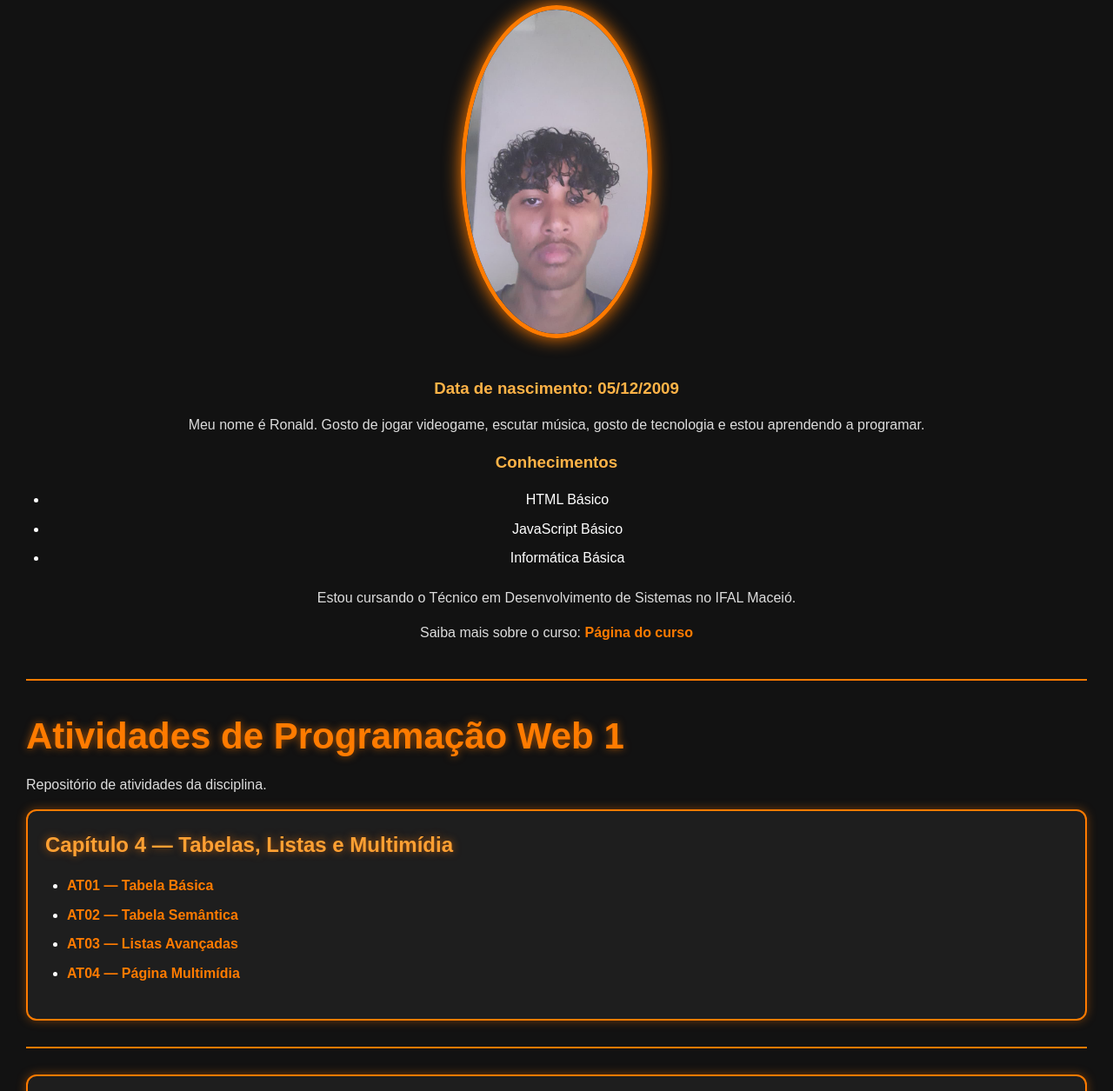
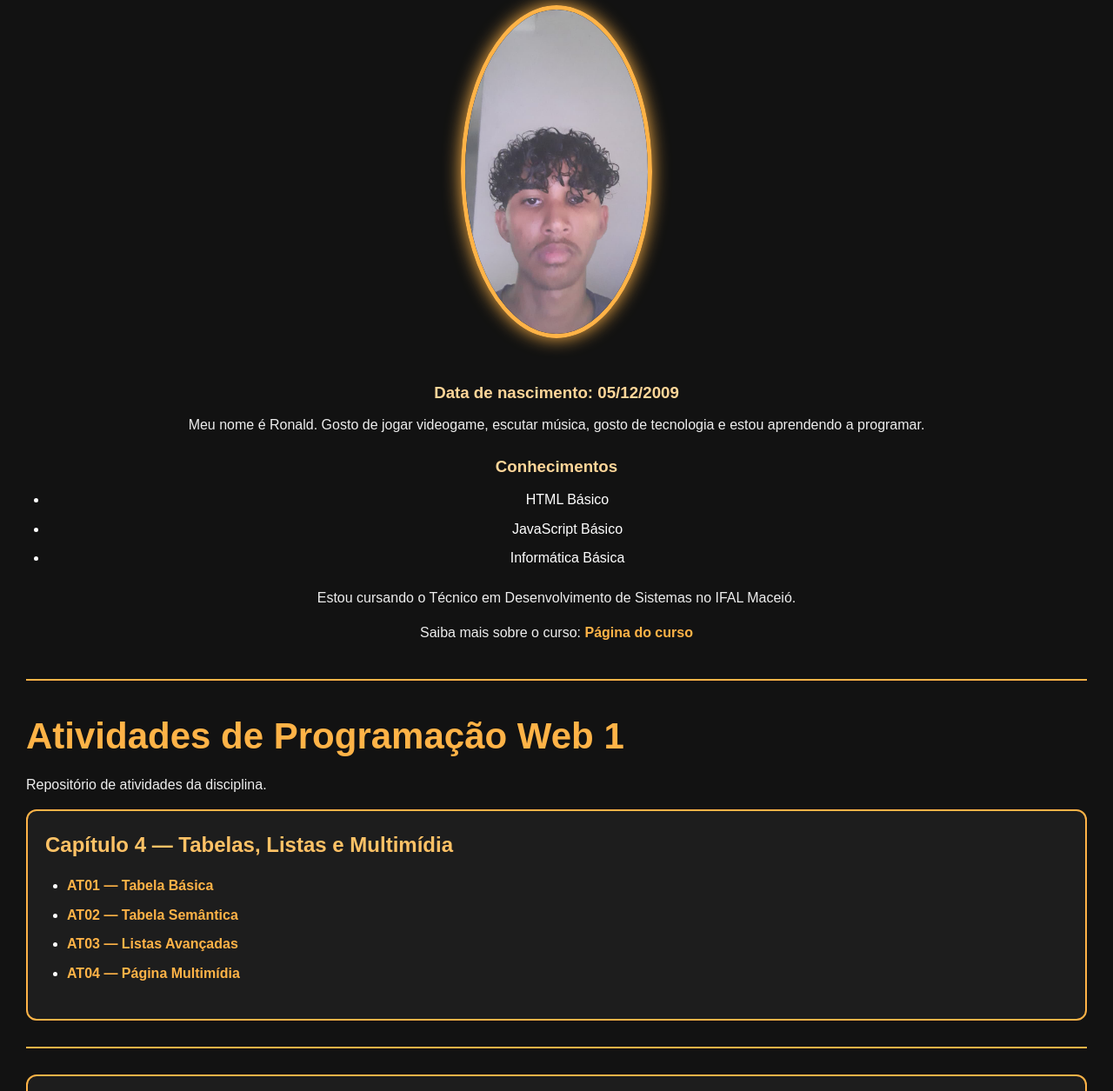
Before and after one commit to RGSS9/RGSS9.github.io, a plain HTML site: page index.html in a window 1280 px wide. Shown: the part 155-1410 px from the top of the page at 87% size. Drawn offline with Linux system fonts and the light colour scheme.

Commit message:
Update style.css

```diff
--- a/style.css
+++ b/style.css
@@ -32,9 +32,9 @@ header {
 header img {
     width: 220px;
     border-radius: 50%;
-    border: 5px solid #ff7b00;
+    border: 5px solid #ffb347;
     margin-bottom: 20px;
-    box-shadow: 0 0 20px #ff7b00;
+    box-shadow: 0 0 20px #ffb347;
 }
 
 /* ==========================
@@ -42,19 +42,20 @@ header img {
 ========================== */
 
 h1 {
-    color: #ff7b00;
+    color: #ffb347;
     font-size: 42px;
     margin-bottom: 10px;
 }
 
 h2 {
-    color: #ffa033;
+    color: #ffc266;
     margin-bottom: 15px;
 }
 
 h3 {
-    color: #ffb347;
-    margin: 15px 0;
+    color: #ffd699;
+    margin-top: 20px;
+    margin-bottom: 10px;
 }
 
 /* ==========================
@@ -62,8 +63,8 @@ h3 {
 ========================== */
 
 p {
+    color: #eeeeee;
     margin-bottom: 15px;
-    color: #dddddd;
 }
 
 /* ==========================
@@ -84,17 +85,17 @@ li {
 ========================== */
 
 a {
-    color: #ff7b00;
+    color: #ffb347;
     text-decoration: none;
     font-weight: bold;
-    transition: 0.3s;
+    transition: .3s;
 }
 
 a:hover {
-    background-color: #ff7b00;
+    background: #ffb347;
     color: #121212;
-    padding: 5px 10px;
-    border-radius: 6px;
+    padding: 6px 10px;
+    border-radius: 8px;
 }
 
 /* ==========================
@@ -102,21 +103,20 @@ a:hover {
 ========================== */
 
 section {
-    background-color: #1e1e1e;
-    border: 2px solid #ff7b00;
+    background-color: #1d1d1d;
+    border: 2px solid #ffb347;
     border-radius: 12px;
     padding: 20px;
     margin-bottom: 25px;
-    box-shadow: 0 0 12px rgba(255, 123, 0, 0.4);
 }
 
 /* ==========================
-   LINHA
+   LINHAS
 ========================== */
 
 hr {
     border: none;
-    border-top: 2px solid #ff7b00;
+    border-top: 2px solid #ffb347;
     margin: 30px 0;
 }
 
@@ -126,16 +126,22 @@ hr {
 
 footer {
     text-align: center;
-    color: #bbbbbb;
+    color: #cccccc;
+    border-top: 2px solid #ffb347;
+    padding-top: 20px;
     margin-top: 40px;
-    border-top: 2px solid #ff7b00;
-    padding-top: 20px;
 }
 
 /* ==========================
-   EFEITO NOS TÍTULOS
+   EFEITOS
 ========================== */
 
-h1, h2 {
-    text-shadow: 0 0 10px rgba(255, 123, 0, 0.6);
+section:hover {
+    box-shadow: 0 0 20px rgba(255, 179, 71, 0.4);
+    transition: 0.3s;
 }
+
+img:hover {
+    transform: scale(1.03);
+    transition: 0.3s;
+}
```
